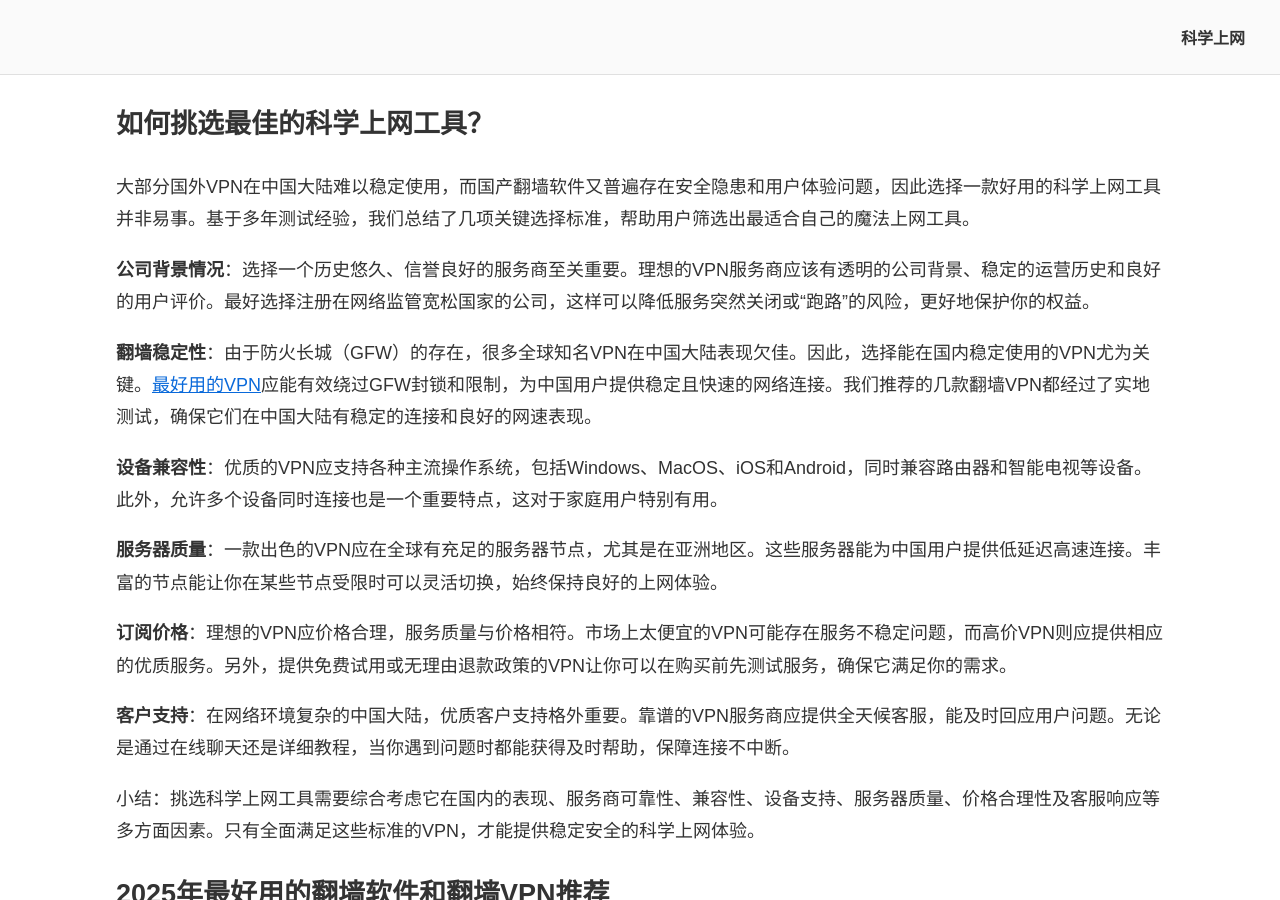
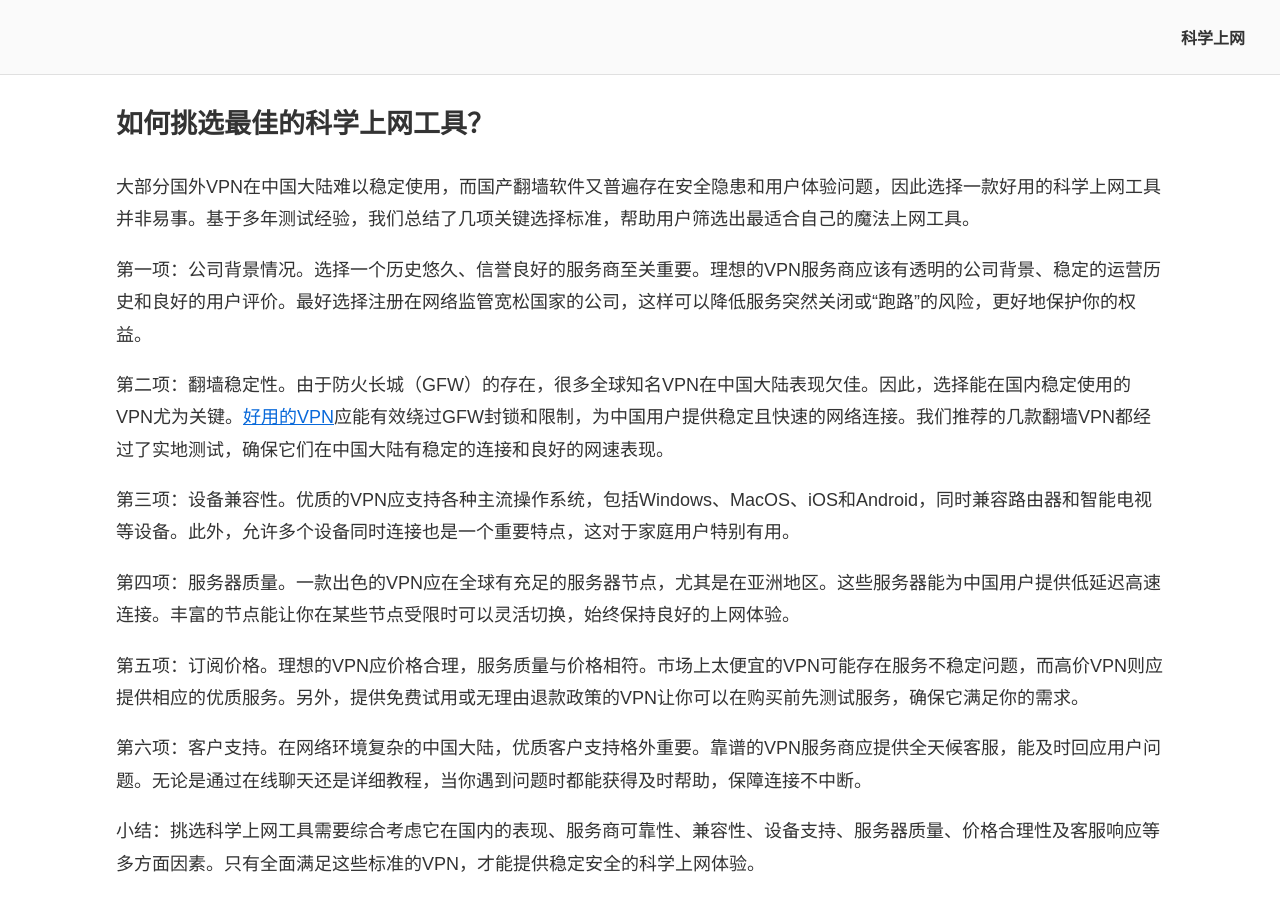
Before and after one commit to chinavpns/chinavpns.github.io, a Jekyll site: the page built from index.md, in a window 1280 px wide and 900 px high, scrolled down 7652 px. Built offline with Jekyll 4.4.1, drawn with Linux system fonts in a browser that asks for light colours.

Commit message:
Update index.md

```diff
--- a/index.md
+++ b/index.md
@@ -139,17 +139,17 @@ description: 科学上网指南：2025年最好用的翻墙VPN和翻墙软件推
 
 大部分国外VPN在中国大陆难以稳定使用，而国产翻墙软件又普遍存在安全隐患和用户体验问题，因此选择一款好用的科学上网工具并非易事。基于多年测试经验，我们总结了几项关键选择标准，帮助用户筛选出最适合自己的魔法上网工具。
 
-**公司背景情况**：选择一个历史悠久、信誉良好的服务商至关重要。理想的VPN服务商应该有透明的公司背景、稳定的运营历史和良好的用户评价。最好选择注册在网络监管宽松国家的公司，这样可以降低服务突然关闭或“跑路”的风险，更好地保护你的权益。
+第一项：公司背景情况。选择一个历史悠久、信誉良好的服务商至关重要。理想的VPN服务商应该有透明的公司背景、稳定的运营历史和良好的用户评价。最好选择注册在网络监管宽松国家的公司，这样可以降低服务突然关闭或“跑路”的风险，更好地保护你的权益。
 
-**翻墙稳定性**：由于防火长城（GFW）的存在，很多全球知名VPN在中国大陆表现欠佳。因此，选择能在国内稳定使用的VPN尤为关键。<a href="https://github.com/chinavpns/chinavpns.github.io">最好用的VPN</a>应能有效绕过GFW封锁和限制，为中国用户提供稳定且快速的网络连接。我们推荐的几款翻墙VPN都经过了实地测试，确保它们在中国大陆有稳定的连接和良好的网速表现。
+第二项：翻墙稳定性。由于防火长城（GFW）的存在，很多全球知名VPN在中国大陆表现欠佳。因此，选择能在国内稳定使用的VPN尤为关键。<a href="https://github.com/chinavpns/chinavpns.github.io">好用的VPN</a>应能有效绕过GFW封锁和限制，为中国用户提供稳定且快速的网络连接。我们推荐的几款翻墙VPN都经过了实地测试，确保它们在中国大陆有稳定的连接和良好的网速表现。
 
-**设备兼容性**：优质的VPN应支持各种主流操作系统，包括Windows、MacOS、iOS和Android，同时兼容路由器和智能电视等设备。此外，允许多个设备同时连接也是一个重要特点，这对于家庭用户特别有用。
+第三项：设备兼容性。优质的VPN应支持各种主流操作系统，包括Windows、MacOS、iOS和Android，同时兼容路由器和智能电视等设备。此外，允许多个设备同时连接也是一个重要特点，这对于家庭用户特别有用。
 
-**服务器质量**：一款出色的VPN应在全球有充足的服务器节点，尤其是在亚洲地区。这些服务器能为中国用户提供低延迟高速连接。丰富的节点能让你在某些节点受限时可以灵活切换，始终保持良好的上网体验。
+第四项：服务器质量。一款出色的VPN应在全球有充足的服务器节点，尤其是在亚洲地区。这些服务器能为中国用户提供低延迟高速连接。丰富的节点能让你在某些节点受限时可以灵活切换，始终保持良好的上网体验。
 
-**订阅价格**：理想的VPN应价格合理，服务质量与价格相符。市场上太便宜的VPN可能存在服务不稳定问题，而高价VPN则应提供相应的优质服务。另外，提供免费试用或无理由退款政策的VPN让你可以在购买前先测试服务，确保它满足你的需求。
+第五项：订阅价格。理想的VPN应价格合理，服务质量与价格相符。市场上太便宜的VPN可能存在服务不稳定问题，而高价VPN则应提供相应的优质服务。另外，提供免费试用或无理由退款政策的VPN让你可以在购买前先测试服务，确保它满足你的需求。
 
-**客户支持**：在网络环境复杂的中国大陆，优质客户支持格外重要。靠谱的VPN服务商应提供全天候客服，能及时回应用户问题。无论是通过在线聊天还是详细教程，当你遇到问题时都能获得及时帮助，保障连接不中断。
+第六项：客户支持。在网络环境复杂的中国大陆，优质客户支持格外重要。靠谱的VPN服务商应提供全天候客服，能及时回应用户问题。无论是通过在线聊天还是详细教程，当你遇到问题时都能获得及时帮助，保障连接不中断。
 
 小结：挑选科学上网工具需要综合考虑它在国内的表现、服务商可靠性、兼容性、设备支持、服务器质量、价格合理性及客服响应等多方面因素。只有全面满足这些标准的VPN，才能提供稳定安全的科学上网体验。
 
```
